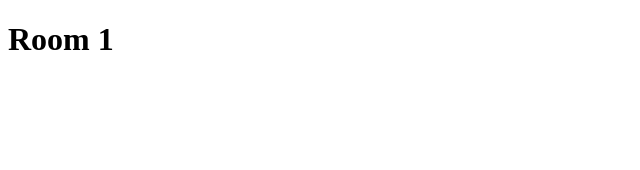
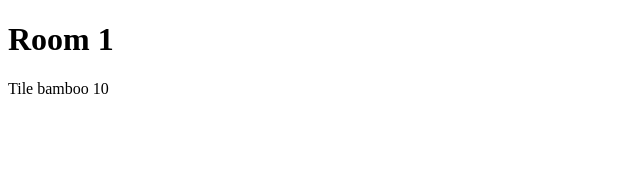
Before and after one commit to noErrdev/Django-Mahjang, a React (Create React App) app in the folder frontend/: page /room/1 in a window 1280 px wide. Shown: the top 170 px of the page, without its empty margins (0-640 px from the left). Built offline with nearby package versions, Linux system fonts and the light colour scheme.

Commit message:
Create basic tile

```diff
--- a/frontend/src/components/RoomPage.jsx
+++ b/frontend/src/components/RoomPage.jsx
@@ -1,4 +1,5 @@
 import { useParams } from 'react-router-dom';
+import Tile from './Tile';
 
 const RoomPage = () => {
     // Get roomid from url
@@ -7,6 +8,7 @@ const RoomPage = () => {
     return (
       <div>
         <h1>Room {roomid}</h1>
+        <Tile suite="bamboo" number="10"></Tile>
       </div>
     )
   };
--- /dev/null
+++ b/frontend/src/components/Tile.jsx
@@ -0,0 +1,12 @@
+import React from 'react';
+
+class Tile extends React.Component {
+
+    render() {
+        return(
+            <p>Tile {this.props.suite} {this.props.number}</p>
+        )
+    }
+}
+
+export default Tile;
```
